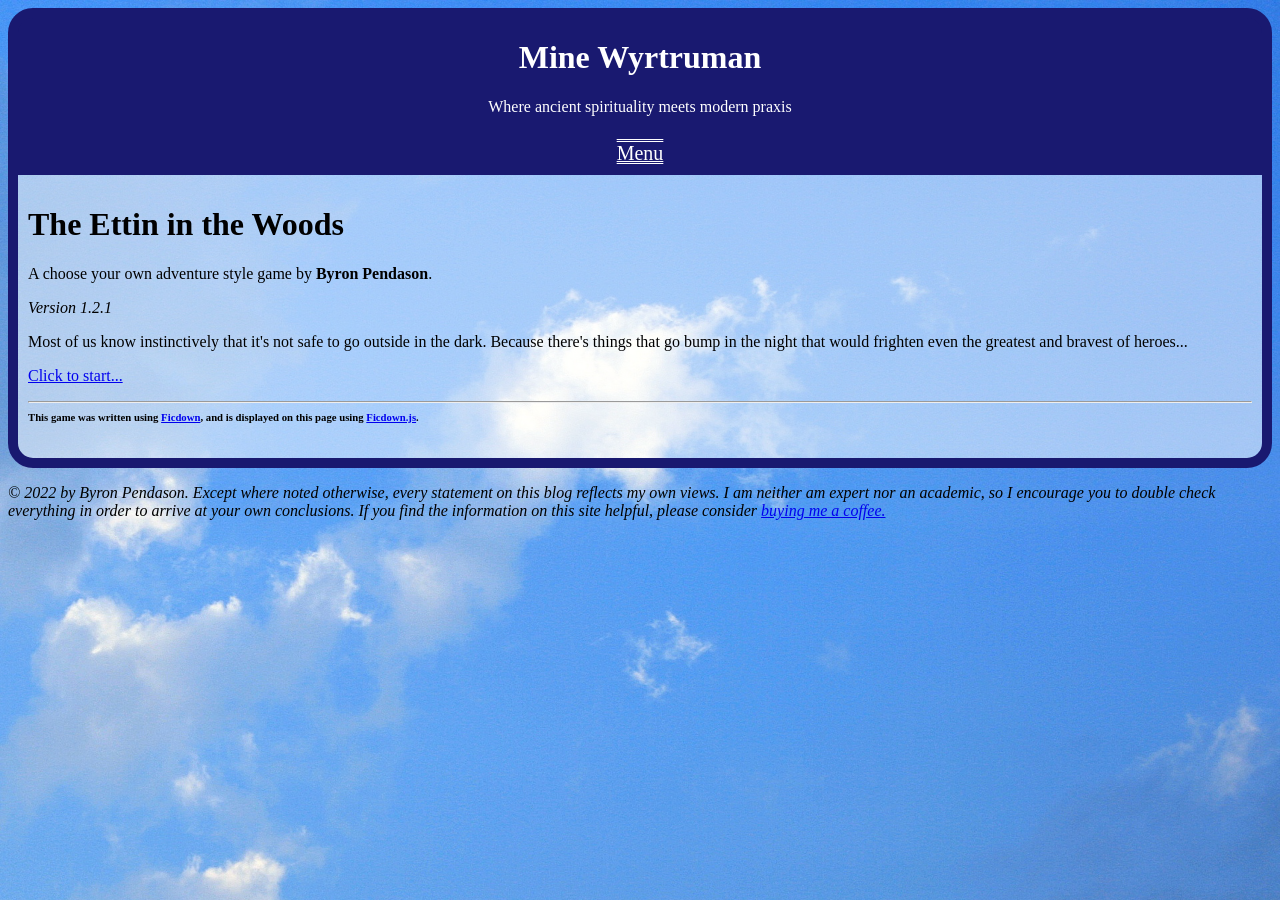
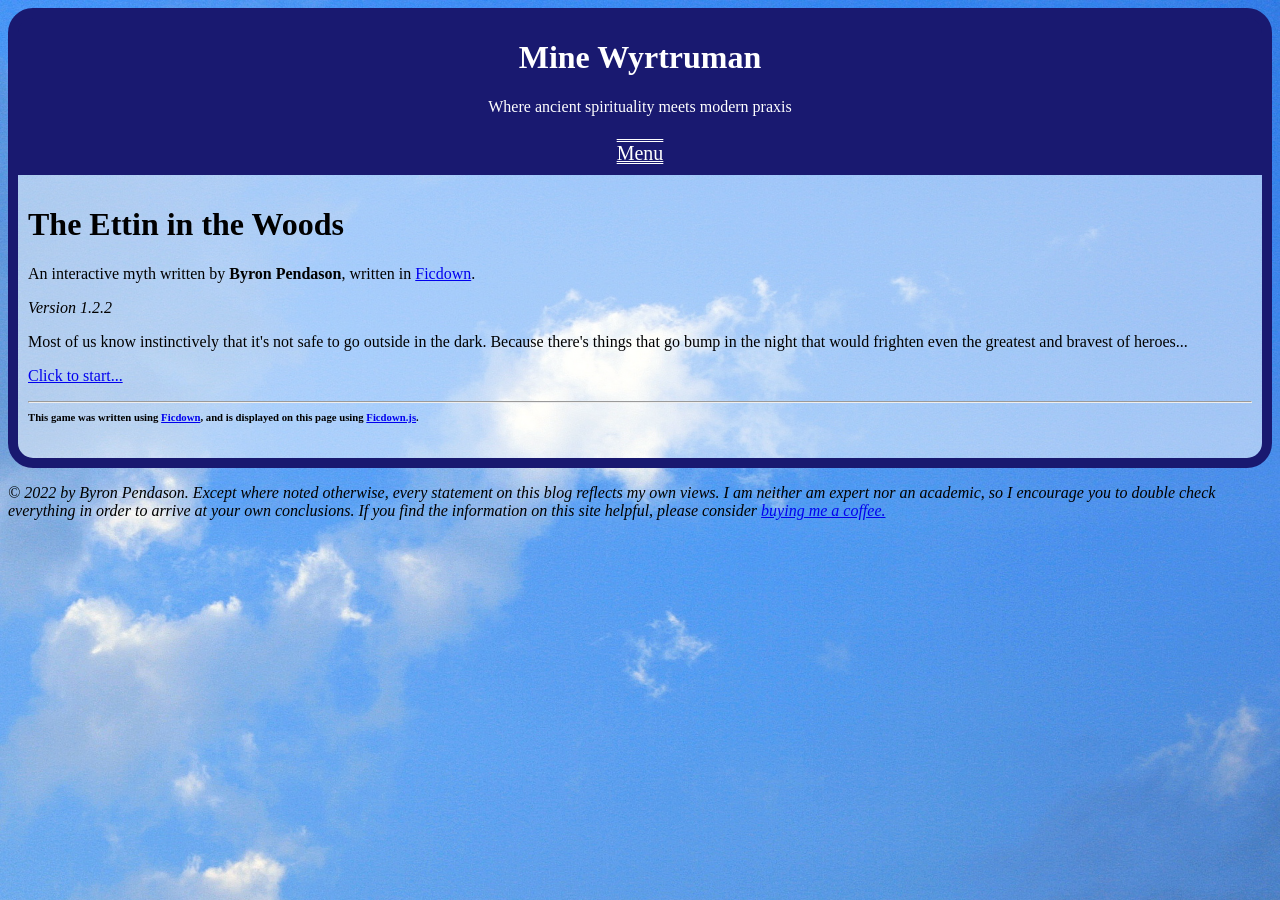
Before and after one commit to byronpendason/byronpendason.github.io, a Jekyll site: the page built from _games/the-ettin-in-the-woods.md, in a window 1280 px wide. Built offline with Jekyll 4.4.1, drawn with Linux system fonts in a browser that asks for light colours; comment, search, counter and statistics services are not loaded.

Commit message:
Add files via upload

```diff
--- a/_games/the-ettin-in-the-woods.md
+++ b/_games/the-ettin-in-the-woods.md
@@ -1,14 +1,15 @@
 ---
 title: The Ettin in the Woods
+completed: true
 ---
 
 <textarea id="source" style="display: none;">
 
 # [The Ettin in the Woods](/your-home)
 
-A choose your own adventure style game by **Byron Pendason**.
+An interactive myth written by **Byron Pendason**, written in [Ficdown](https://www.ficdown.com/).
 
-*Version 1.2.1*
+*Version 1.2.2*
 
 Most of us know instinctively that it's not safe to go outside in the dark. Because there's things that go bump in the night that would frighten even the greatest and bravest of heroes...
 
```
Also changed, not shown: _games/the_thyrs_army.md (+3 -2 lines).
